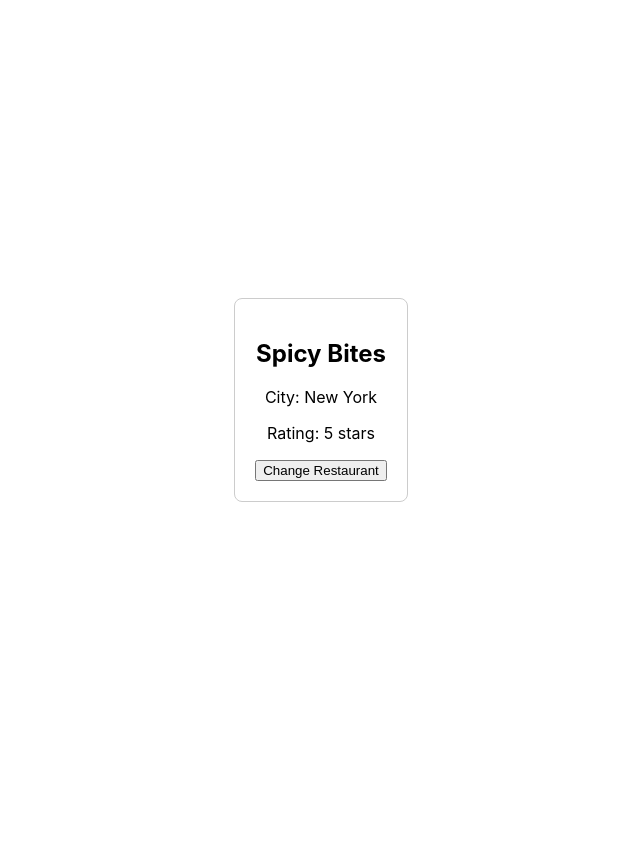
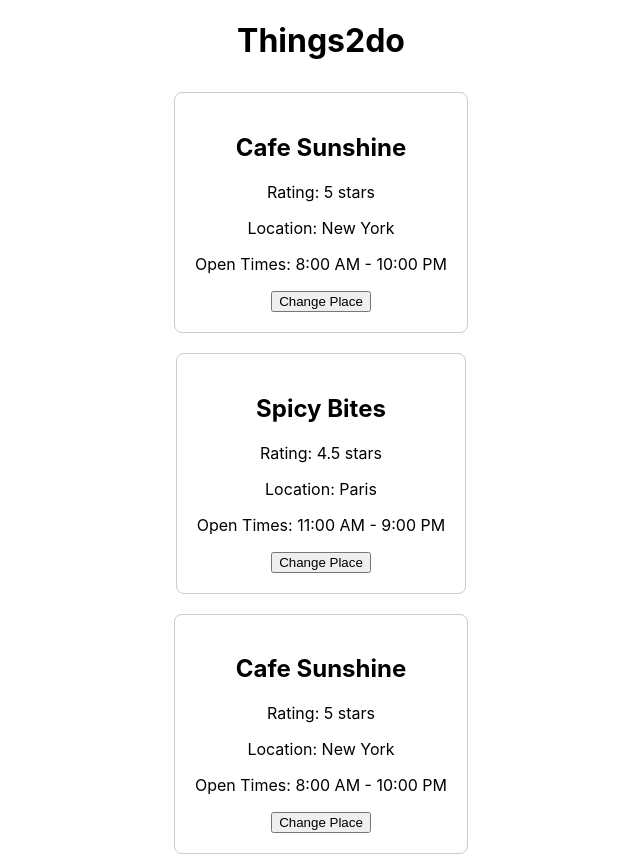
Before and after one commit to roninvohra/things2do, a React (Create React App) app: page / in a window 1280 px wide. Shown: the whole page, without its empty margins (319-959 px from the left). Before the commit the page ends 800 px from the top, so only its background shows below. Built offline with nearby package versions, Linux system fonts and the light colour scheme.

Commit message:
added place to represent a restaurant/activity/etc

```diff
--- a/src/App.js
+++ b/src/App.js
@@ -4,6 +4,9 @@ import Place from './components/place.js'
 function App() {
   return (
     <div className="App">
+      <h1> Things2do </h1>
+      <Place />
+      <Place />
       <Place />
     </div>
   );
--- a/src/components/place.js
+++ b/src/components/place.js
@@ -1,36 +1,42 @@
+// Place.js
+
 import React, { useState } from 'react';
 
 const Place = () => {
-  const restaurantNames = ['Cafe Sunshine', 'Spicy Bites', 'Taste of Italy', 'Sushi Haven', 'Grill Master'];
-  const cities = ['New York', 'Paris', 'Tokyo', 'London', 'Sydney'];
-  const ratings = ['5 stars', '4.5 stars', '4 stars', '3.5 stars', '3 stars'];
+  const places = [
+    {
+      name: 'Cafe Sunshine',
+      rating: '5 stars',
+      location: 'New York',
+      openTimes: '8:00 AM - 10:00 PM',
+    },
+    {
+      name: 'Spicy Bites',
+      rating: '4.5 stars',
+      location: 'Paris',
+      openTimes: '11:00 AM - 9:00 PM',
+    },
+  ];
 
-  const getRandomElement = (array) => {
-    const randomIndex = Math.floor(Math.random() * array.length);
-    return array[randomIndex];
+  const getRandomPlace = () => {
+    const randomIndex = Math.floor(Math.random() * places.length);
+    return places[randomIndex];
   };
 
-  const [currentRestaurant, setCurrentRestaurant] = useState({
-    name: getRandomElement(restaurantNames),
-    city: getRandomElement(cities),
-    rating: getRandomElement(ratings),
-  });
+  const [currentPlace, setCurrentPlace] = useState(getRandomPlace);
 
-  const changeRestaurant = () => {
-    setCurrentRestaurant({
-      name: getRandomElement(restaurantNames),
-      city: getRandomElement(cities),
-      rating: getRandomElement(ratings),
-    });
+  const changePlace = () => {
+    setCurrentPlace(getRandomPlace());
   };
 
   return (
     <div style={styles.container}>
       <div style={styles.box}>
-        <h2>{currentRestaurant.name}</h2>
-        <p>City: {currentRestaurant.city}</p>
-        <p>Rating: {currentRestaurant.rating}</p>
-        <button onClick={changeRestaurant}>Change Restaurant</button>
+        <h2>{currentPlace.name}</h2>
+        <p>Rating: {currentPlace.rating}</p>
+        <p>Location: {currentPlace.location}</p>
+        <p>Open Times: {currentPlace.openTimes}</p>
+        <button onClick={changePlace}>Change Place</button>
       </div>
     </div>
   );
@@ -40,14 +46,14 @@ const styles = {
   container: {
     display: 'flex',
     justifyContent: 'center',
-    alignItems: 'center',
-    height: '100vh',
+    alignItems: 'center'
   },
   box: {
     padding: '20px',
     border: '1px solid #ccc',
     borderRadius: '8px',
     textAlign: 'center',
+    margin: '10px',
   },
 };
 
```
